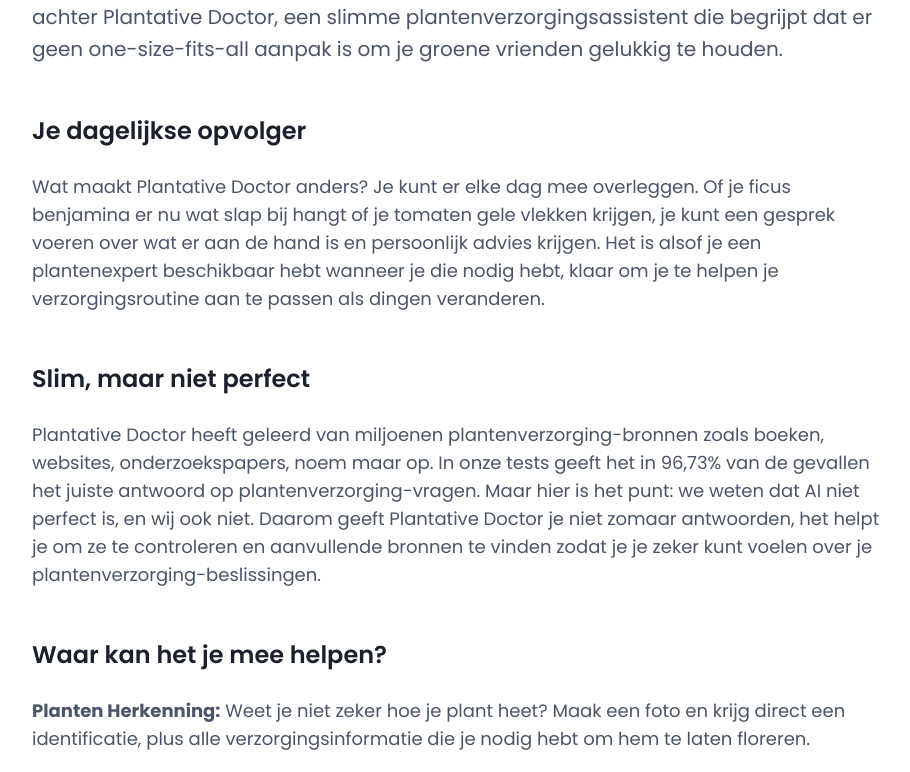
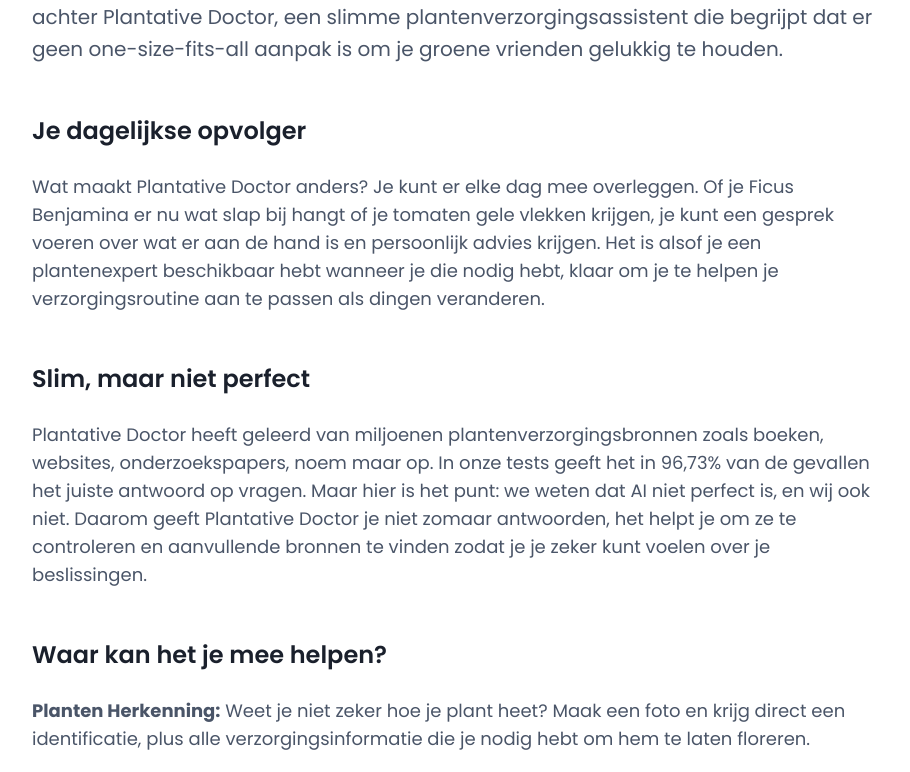
Before and after one commit to slverpla/slverpla.github.io, a Next.js app: page /nl/plantative-doctor in a window 1280 px wide. Shown: the part 652-1424 px from the top of the page, without its empty margins (184-1094 px from the left). Built offline with nearby package versions, Linux system fonts and the light colour scheme.

Commit message:
fix tekst

```diff
--- a/src/templates/PlantativeDoctorNL.tsx
+++ b/src/templates/PlantativeDoctorNL.tsx
@@ -42,7 +42,7 @@
         </h2>
         <p className="mb-8 text-lg leading-7 text-gray-700">
           Wat maakt Plantative Doctor anders? Je kunt er elke dag mee
-          overleggen. Of je ficus benjamina er nu wat slap bij hangt of je
+          overleggen. Of je Ficus Benjamina er nu wat slap bij hangt of je
           tomaten gele vlekken krijgen, je kunt een gesprek voeren over wat er
           aan de hand is en persoonlijk advies krijgen. Het is alsof je een
           plantenexpert beschikbaar hebt wanneer je die nodig hebt, klaar om je
@@ -54,13 +54,12 @@
         </h2>
         <p className="mb-8 text-lg leading-7 text-gray-700">
           Plantative Doctor heeft geleerd van miljoenen
-          plantenverzorging-bronnen zoals boeken, websites, onderzoekspapers,
+          plantenverzorgingsbronnen zoals boeken, websites, onderzoekspapers,
           noem maar op. In onze tests geeft het in 96,73% van de gevallen het
-          juiste antwoord op plantenverzorging-vragen. Maar hier is het punt: we
-          weten dat AI niet perfect is, en wij ook niet. Daarom geeft Plantative
-          Doctor je niet zomaar antwoorden, het helpt je om ze te controleren en
-          aanvullende bronnen te vinden zodat je je zeker kunt voelen over je
-          plantenverzorging-beslissingen.
+          juiste antwoord op vragen. Maar hier is het punt: we weten dat AI niet
+          perfect is, en wij ook niet. Daarom geeft Plantative Doctor je niet
+          zomaar antwoorden, het helpt je om ze te controleren en aanvullende
+          bronnen te vinden zodat je je zeker kunt voelen over je beslissingen.
         </p>
 
         <h2 className="mb-6 mt-12 text-2xl font-semibold text-gray-900">
```
